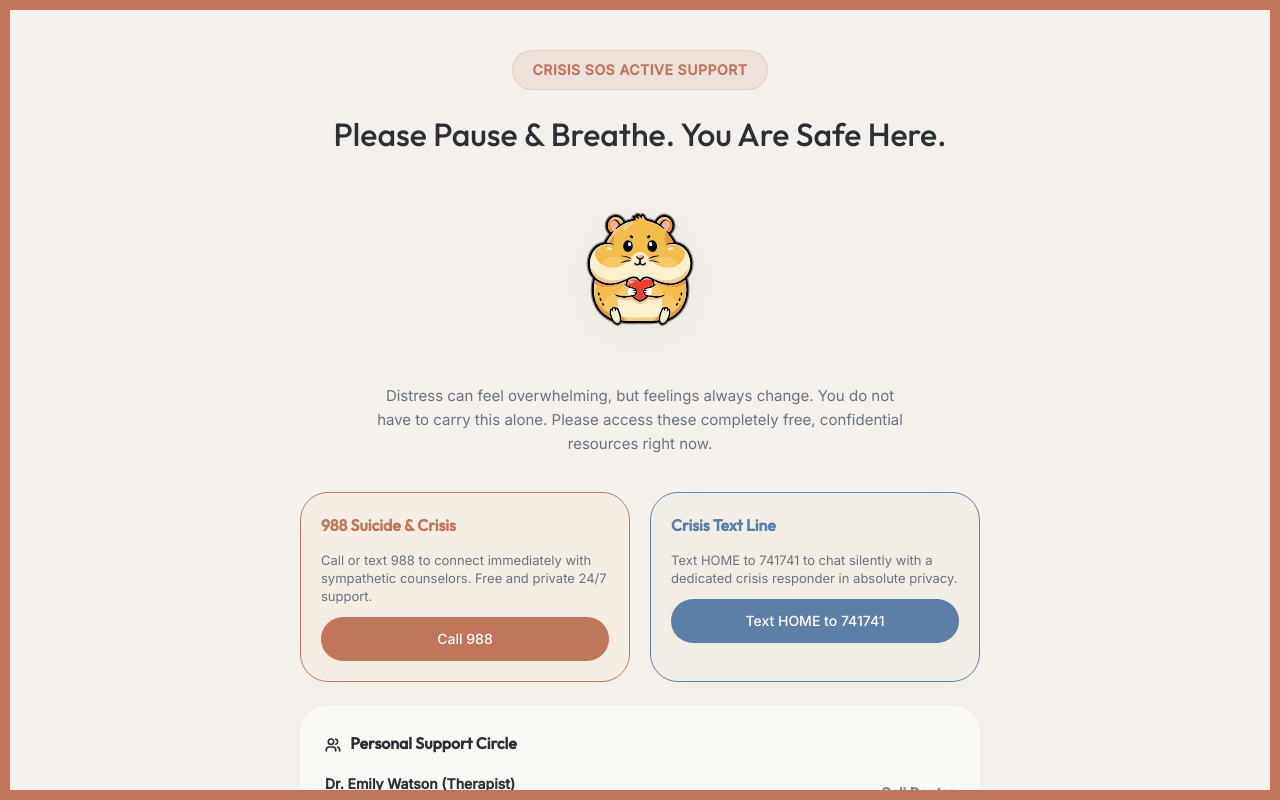
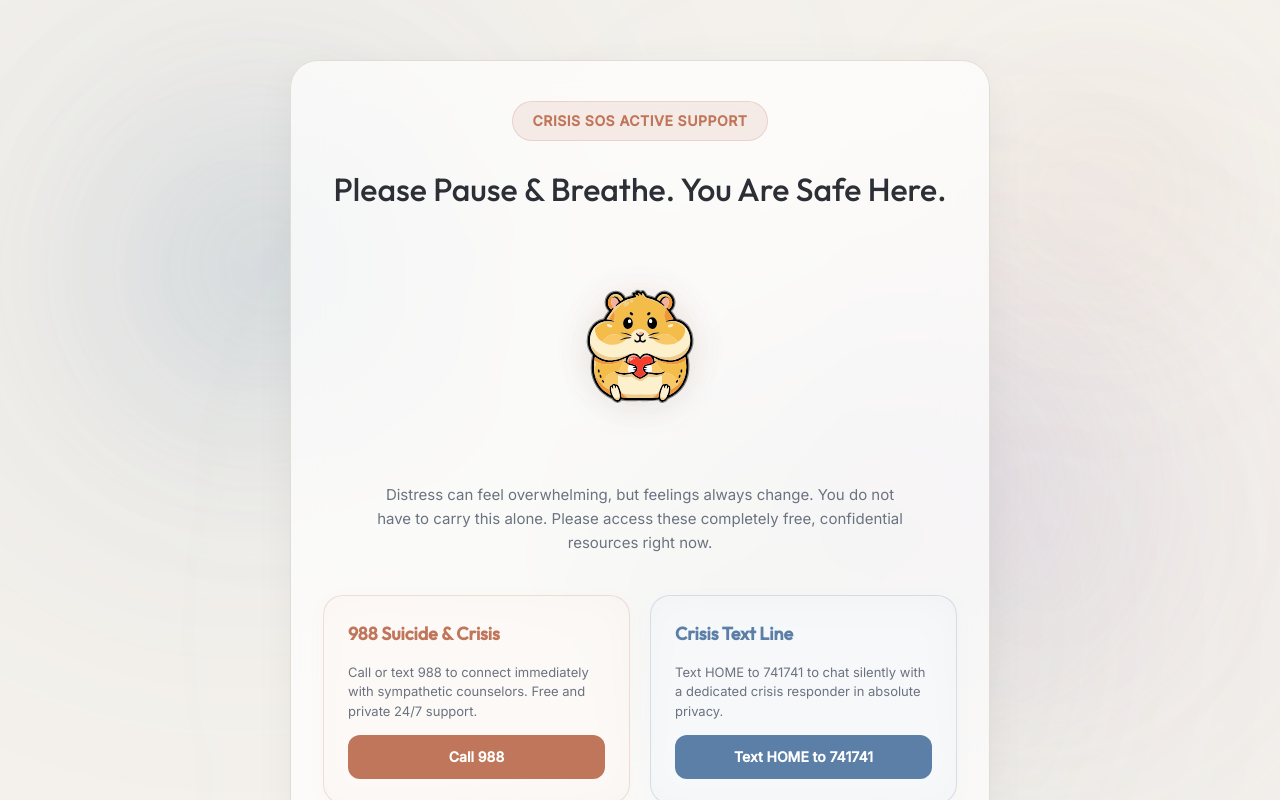
Before and after one commit to RishabhRai280/AI-Driven_Mental_Health_Support, a Next.js app in the folder client/: page /crisis-sos in a window 1280 px wide. Built offline with nearby package versions, Linux system fonts and the light colour scheme; no server answers; sample sign-in values are in the browser's storage.

Commit message:
Redesign crisis SOS page to use premium glassmorphism and animated ambient elements

```diff
--- a/client/src/app/(main)/crisis-sos/page.tsx
+++ b/client/src/app/(main)/crisis-sos/page.tsx
@@ -14,24 +14,45 @@ export default function CrisisSOSPage() {
         width: "100vw",
         height: "100vh",
         backgroundColor: "var(--background)",
-        border: "10px solid var(--color-error)", // Warm Terracotta border framing the entire viewport
         zIndex: 300,
         overflowY: "auto",
         display: "flex",
         flexDirection: "column",
         alignItems: "center",
-        padding: "40px 24px",
+        padding: "60px 24px",
       }}
     >
-      {/* Central Calm Container */}
+      {/* Background glow spheres for soft visual relief */}
+      <div className="ambient-glow ambient-glow-1" style={{ opacity: 0.18, zIndex: 1 }} />
+      <div className="ambient-glow ambient-glow-2" style={{ opacity: 0.18, zIndex: 1 }} />
+      <div className="ambient-glow ambient-glow-3" style={{ opacity: 0.18, zIndex: 1 }} />
+
+      {/* Drifting animated bubbles */}
+      <div className="floating-bubble bubble-1" style={{ zIndex: 1 }} />
+      <div className="floating-bubble bubble-2" style={{ zIndex: 1 }} />
+      <div className="floating-bubble bubble-3" style={{ zIndex: 1 }} />
+      <div className="floating-bubble bubble-4" style={{ zIndex: 1 }} />
+
+      {/* Central Calm Glassmorphic Container */}
       <div
+        className="glass-card"
         style={{
           width: "100%",
-          maxWidth: "680px",
+          maxWidth: "700px",
           display: "flex",
           flexDirection: "column",
           alignItems: "center",
-          gap: "24px",
+          gap: "28px",
+          padding: "40px 32px",
+          borderRadius: "28px",
+          boxShadow: "0 12px 40px rgba(0, 0, 0, 0.05)",
+          border: "1px solid var(--border-light)",
+          background: "rgba(255, 255, 255, 0.72)",
+          backdropFilter: "blur(20px)",
+          position: "relative",
+          zIndex: 10,
+          marginBottom: "40px",
+          animation: "fadeIn 0.4s ease-out",
         }}
       >
         {/* Urgent header tag */}
@@ -58,13 +79,37 @@ export default function CrisisSOSPage() {
             fontFamily: "var(--font-header)",
             color: "var(--text-primary)",
             lineHeight: "1.3",
+            margin: 0,
           }}
         >
           Please Pause & Breathe. You Are Safe Here.
         </h1>
 
-        {/* Empathy hamster holding heart */}
-        <Mascot pose="holding-heart" size={180} interactive={false} />
+        {/* Empathy Mascot with Pulse Glow */}
+        <div
+          style={{
+            position: "relative",
+            display: "flex",
+            justifyContent: "center",
+            alignItems: "center",
+            width: "200px",
+            height: "200px",
+            margin: "8px 0",
+          }}
+        >
+          <div
+            style={{
+              position: "absolute",
+              width: "160px",
+              height: "160px",
+              borderRadius: "50%",
+              background: "radial-gradient(circle, rgba(192, 118, 90, 0.25) 0%, rgba(192, 118, 90, 0) 70%)",
+              filter: "blur(10px)",
+              animation: "pulseMascotGlow 3s infinite ease-in-out",
+            }}
+          />
+          <Mascot pose="holding-heart" size={180} interactive={false} />
+        </div>
 
         {/* Calm reassuring disclaimer */}
         <p
@@ -74,6 +119,7 @@ export default function CrisisSOSPage() {
             color: "var(--text-secondary)",
             lineHeight: "1.6",
             maxWidth: "540px",
+            margin: 0,
           }}
         >
           Distress can feel overwhelming, but feelings always change. You do not
@@ -96,19 +142,31 @@ export default function CrisisSOSPage() {
           <div
             className="glass-card"
             style={{
-              padding: "20px",
+              padding: "24px",
               display: "flex",
               flexDirection: "column",
-              gap: "12px",
-              border: "1.5px solid var(--color-error)",
-              backgroundColor: "rgba(192, 118, 90, 0.03)",
+              gap: "14px",
+              border: "1px solid rgba(192, 118, 90, 0.2)",
+              backgroundColor: "rgba(192, 118, 90, 0.04)",
+              borderRadius: "20px",
+              boxShadow: "0 4px 20px rgba(192, 118, 90, 0.03)",
+              transition: "transform 0.25s ease, box-shadow 0.25s ease",
+            }}
+            onMouseEnter={(e) => {
+              e.currentTarget.style.transform = "translateY(-4px)";
+              e.currentTarget.style.boxShadow = "0 8px 30px rgba(192, 118, 90, 0.1)";
+            }}
+            onMouseLeave={(e) => {
+              e.currentTarget.style.transform = "none";
+              e.currentTarget.style.boxShadow = "0 4px 20px rgba(192, 118, 90, 0.03)";
             }}
           >
             <h3
               style={{
-                fontSize: "16px",
+                fontSize: "18px",
                 fontWeight: "700",
                 color: "var(--color-error)",
+                margin: 0,
               }}
             >
               988 Suicide & Crisis
@@ -117,7 +175,9 @@ export default function CrisisSOSPage() {
               style={{
                 fontSize: "13px",
                 color: "var(--text-secondary)",
-                lineHeight: "1.4",
+                lineHeight: "1.5",
+                margin: 0,
+                flex: 1,
               }}
             >
               Call or text 988 to connect immediately with sympathetic
@@ -131,7 +191,12 @@ export default function CrisisSOSPage() {
                 color: "#FFFFFF",
                 fontSize: "14px",
                 height: "44px",
-                padding: 0,
+                display: "flex",
+                alignItems: "center",
+                justifyContent: "center",
+                borderRadius: "12px",
+                fontWeight: "600",
+                textDecoration: "none",
               }}
             >
               Call 988
@@ -142,19 +207,31 @@ export default function CrisisSOSPage() {
           <div
             className="glass-card"
             style={{
-              padding: "20px",
+              padding: "24px",
               display: "flex",
               flexDirection: "column",
-              gap: "12px",
-              border: "1.5px solid var(--color-primary)",
-              backgroundColor: "rgba(91, 127, 166, 0.03)",
+              gap: "14px",
+              border: "1px solid rgba(91, 127, 166, 0.2)",
+              backgroundColor: "rgba(91, 127, 166, 0.04)",
+              borderRadius: "20px",
+              boxShadow: "0 4px 20px rgba(91, 127, 166, 0.03)",
+              transition: "transform 0.25s ease, box-shadow 0.25s ease",
+            }}
+            onMouseEnter={(e) => {
+              e.currentTarget.style.transform = "translateY(-4px)";
+              e.currentTarget.style.boxShadow = "0 8px 30px rgba(91, 127, 166, 0.1)";
+            }}
+            onMouseLeave={(e) => {
+              e.currentTarget.style.transform = "none";
+              e.currentTarget.style.boxShadow = "0 4px 20px rgba(91, 127, 166, 0.03)";
             }}
           >
             <h3
               style={{
-                fontSize: "16px",
+                fontSize: "18px",
                 fontWeight: "700",
                 color: "var(--color-primary)",
+                margin: 0,
               }}
             >
               Crisis Text Line
@@ -163,7 +240,9 @@ export default function CrisisSOSPage() {
               style={{
                 fontSize: "13px",
                 color: "var(--text-secondary)",
-                lineHeight: "1.4",
+                lineHeight: "1.5",
+                margin: 0,
+                flex: 1,
               }}
             >
               Text HOME to 741741 to chat silently with a dedicated crisis
@@ -177,7 +256,12 @@ export default function CrisisSOSPage() {
                 color: "#FFFFFF",
                 fontSize: "14px",
                 height: "44px",
-                padding: 0,
+                display: "flex",
+                alignItems: "center",
+                justifyContent: "center",
+                borderRadius: "12px",
+                fontWeight: "600",
+                textDecoration: "none",
               }}
             >
               Text HOME to 741741
@@ -186,21 +270,27 @@ export default function CrisisSOSPage() {
         </div>
 
         {/* Personal Contacts list */}
-        <div className="glass-card" style={{ width: "100%", padding: "24px" }}>
+        <div className="glass-card" style={{ width: "100%", padding: "24px", borderRadius: "20px" }}>
           <h3
             style={{
               fontSize: "16px",
               fontWeight: "600",
-              marginBottom: "16px",
+              margin: 0,
+              display: "flex",
+              alignItems: "center",
+              gap: "8px",
+              color: "var(--text-primary)",
             }}
           >
-            <svg xmlns="http://www.w3.org/2000/svg" width="16" height="16" viewBox="0 0 24 24" fill="none" stroke="currentColor" strokeWidth="2.5" strokeLinecap="round" strokeLinejoin="round" style={{ display: "inline-block", marginRight: "6px", verticalAlign: "middle" }}><path d="M16 21v-2a4 4 0 0 0-4-4H6a4 4 0 0 0-4 4v2"/><circle cx="9" cy="7" r="4"/><path d="M22 21v-2a4 4 0 0 0-3-3.87"/><path d="M16 3.13a4 4 0 0 1 0 7.75"/></svg> Personal Support Circle
+            <svg xmlns="http://www.w3.org/2000/svg" width="16" height="16" viewBox="0 0 24 24" fill="none" stroke="currentColor" strokeWidth="2.5" strokeLinecap="round" strokeLinejoin="round" style={{ display: "inline-block", verticalAlign: "middle" }}><path d="M16 21v-2a4 4 0 0 0-4-4H6a4 4 0 0 0-4 4v2"/><circle cx="9" cy="7" r="4"/><path d="M22 21v-2a4 4 0 0 0-3-3.87"/><path d="M16 3.13a4 4 0 0 1 0 7.75"/></svg>
+            Personal Support Circle
           </h3>
           <div
             style={{
               display: "flex",
               flexDirection: "column",
-              gap: "12px",
+              gap: "14px",
+              marginTop: "16px",
             }}
           >
             <div
@@ -209,15 +299,15 @@ export default function CrisisSOSPage() {
                 justifyContent: "space-between",
                 alignItems: "center",
                 borderBottom: "1px solid var(--border-light)",
-                paddingBottom: "8px",
+                paddingBottom: "10px",
               }}
             >
               <div>
-                <div style={{ fontWeight: "600", fontSize: "14px" }}>
+                <div style={{ fontWeight: "600", fontSize: "14px", color: "var(--text-primary)" }}>
                   Dr. Emily Watson (Therapist)
                 </div>
                 <div
-                  style={{ fontSize: "12px", color: "var(--text-secondary)" }}
+                  style={{ fontSize: "12px", color: "var(--text-secondary)", marginTop: "2px" }}
                 >
                   Direct counseling line
                 </div>
@@ -227,8 +317,17 @@ export default function CrisisSOSPage() {
                 style={{
                   color: "var(--color-success)",
                   fontWeight: "600",
-                  fontSize: "14px",
+                  fontSize: "13px",
+                  display: "flex",
+                  alignItems: "center",
+                  gap: "4px",
+                  padding: "6px 14px",
+                  borderRadius: "10px",
+                  backgroundColor: "rgba(90, 148, 117, 0.08)",
+                  transition: "background-color 0.2s, transform 0.15s",
+                  textDecoration: "none",
                 }}
+                className="contact-call-btn"
               >
                 Call Doctor
               </a>
@@ -240,15 +339,15 @@ export default function CrisisSOSPage() {
                 justifyContent: "space-between",
                 alignItems: "center",
                 borderBottom: "1px solid var(--border-light)",
-                paddingBottom: "8px",
+                paddingBottom: "10px",
               }}
             >
               <div>
-                <div style={{ fontWeight: "600", fontSize: "14px" }}>
+                <div style={{ fontWeight: "600", fontSize: "14px", color: "var(--text-primary)" }}>
                   Mom (Personal Trust Contact)
                 </div>
                 <div
-                  style={{ fontSize: "12px", color: "var(--text-secondary)" }}
+                  style={{ fontSize: "12px", color: "var(--text-secondary)", marginTop: "2px" }}
                 >
                   Family urgent care
                 </div>
@@ -258,8 +357,17 @@ export default function CrisisSOSPage() {
                 style={{
                   color: "var(--color-success)",
                   fontWeight: "600",
-                  fontSize: "14px",
+                  fontSize: "13px",
+                  display: "flex",
+                  alignItems: "center",
+                  gap: "4px",
+                  padding: "6px 14px",
+                  borderRadius: "10px",
+                  backgroundColor: "rgba(90, 148, 117, 0.08)",
+                  transition: "background-color 0.2s, transform 0.15s",
+                  textDecoration: "none",
                 }}
+                className="contact-call-btn"
               >
                 Call Mom
               </a>
@@ -285,9 +393,16 @@ export default function CrisisSOSPage() {
               borderColor: "var(--color-secondary)",
               color: "var(--color-secondary)",
               height: "48px",
+              display: "flex",
+              alignItems: "center",
+              justifyContent: "center",
+              borderRadius: "12px",
+              fontWeight: "600",
+              textDecoration: "none",
             }}
           >
-            <svg xmlns="http://www.w3.org/2000/svg" width="16" height="16" viewBox="0 0 24 24" fill="none" stroke="currentColor" strokeWidth="2.5" strokeLinecap="round" strokeLinejoin="round" style={{ display: "inline-block", marginRight: "6px", verticalAlign: "middle" }}><path d="M9.59 4.59A2 2 0 1 1 11 8H2m10.59 11.41A2 2 0 1 0 14 16H2m15.73-8.27A2.5 2.5 0 1 1 19.5 12H2"/></svg> Slow Breathing Pacer
+            <svg xmlns="http://www.w3.org/2000/svg" width="16" height="16" viewBox="0 0 24 24" fill="none" stroke="currentColor" strokeWidth="2.5" strokeLinecap="round" strokeLinejoin="round" style={{ display: "inline-block", marginRight: "6px", verticalAlign: "middle" }}><path d="M9.59 4.59A2 2 0 1 1 11 8H2m10.59 11.41A2 2 0 1 0 14 16H2m15.73-8.27A2.5 2.5 0 1 1 19.5 12H2"/></svg>
+            Slow Breathing Pacer
           </Link>
           <Link
             href="/dashboard"
@@ -297,6 +412,12 @@ export default function CrisisSOSPage() {
               backgroundColor: "var(--text-primary)",
               color: "var(--background)",
               height: "48px",
+              display: "flex",
+              alignItems: "center",
+              justifyContent: "center",
+              borderRadius: "12px",
+              fontWeight: "600",
+              textDecoration: "none",
             }}
           >
             Exit Safety Screen
@@ -305,6 +426,27 @@ export default function CrisisSOSPage() {
       </div>
 
       <style jsx global>{`
+        @keyframes pulseMascotGlow {
+          0% {
+            transform: scale(0.95);
+            opacity: 0.6;
+          }
+          50% {
+            transform: scale(1.1);
+            opacity: 0.95;
+          }
+          100% {
+            transform: scale(0.95);
+            opacity: 0.6;
+          }
+        }
+        .contact-call-btn:hover {
+          background-color: rgba(90, 148, 117, 0.16) !important;
+          transform: scale(1.03);
+        }
+        .contact-call-btn:active {
+          transform: scale(0.98);
+        }
         @media (max-width: 600px) {
           .helplines-grid {
             grid-template-columns: 1fr !important;
```
